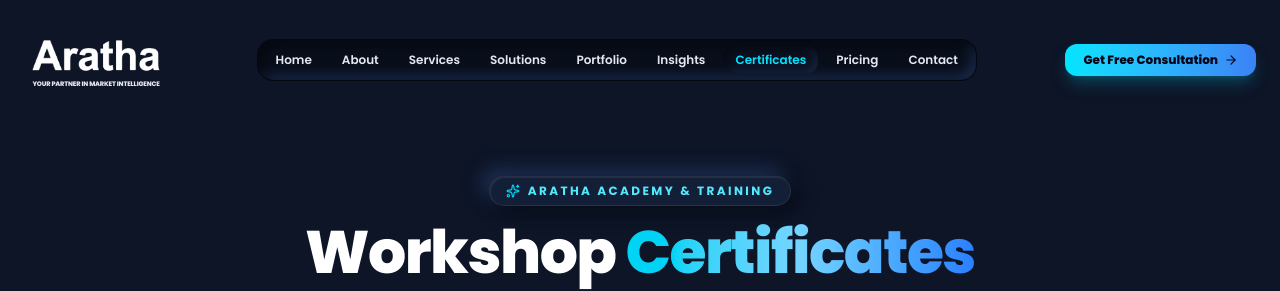
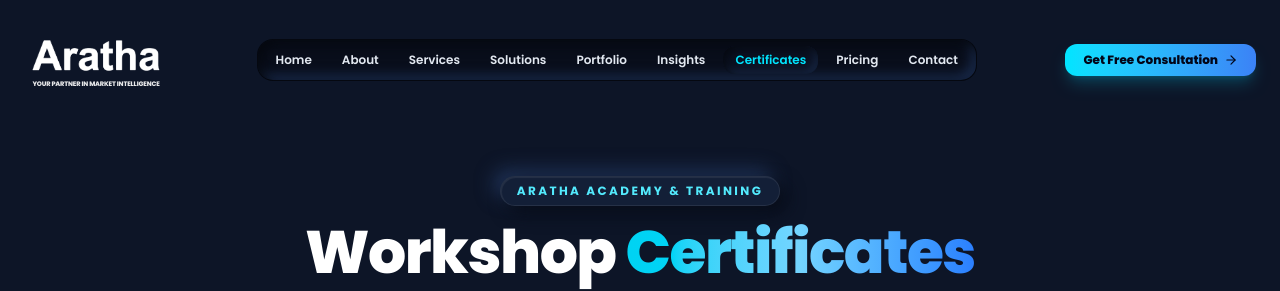
Before and after one commit to aratha-in/aratha_v2, a Next.js app: page /certificates in a window 1280 px wide. Shown: the top 291 px of the page. Built offline with nearby package versions, Linux system fonts and the light colour scheme.

Commit message:
fix: remove sparkles icon in front of Aratha Academy & Training badge

```diff
--- a/src/app/(frontend)/certificates/page.tsx
+++ b/src/app/(frontend)/certificates/page.tsx
@@ -1,6 +1,6 @@
 import type { Metadata } from "next";
 import CertificateLookup from "@/components/certificates/CertificateLookup";
-import { ShieldCheck, CheckCircle2, FileCheck, Sparkles } from "lucide-react";
+import { ShieldCheck, CheckCircle2, FileCheck } from "lucide-react";
 
 export const revalidate = 0;
 export const dynamic = "force-dynamic";
@@ -24,8 +24,7 @@ export default async function CertificatesPage() {
     <div className="mx-auto w-full max-w-7xl px-4 py-14 sm:px-8 sm:py-20">
       {/* Hero Header */}
       <header className="mx-auto mb-14 max-w-3xl text-center">
-        <div className="inline-flex items-center gap-2 rounded-full border border-cyan-500/30 bg-cyan-950/40 px-4 py-1.5 text-xs font-bold uppercase tracking-[0.2em] text-cyan-300 mb-4 neu-flat">
-          <Sparkles className="h-3.5 w-3.5 text-cyan-400" />
+        <div className="inline-flex items-center rounded-full border border-cyan-500/30 bg-cyan-950/40 px-4 py-1.5 text-xs font-bold uppercase tracking-[0.2em] text-cyan-300 mb-4 neu-flat">
           <span>Aratha Academy & Training</span>
         </div>
         <h1 className="text-4xl font-extrabold tracking-tight text-white sm:text-5xl lg:text-6xl">
```
